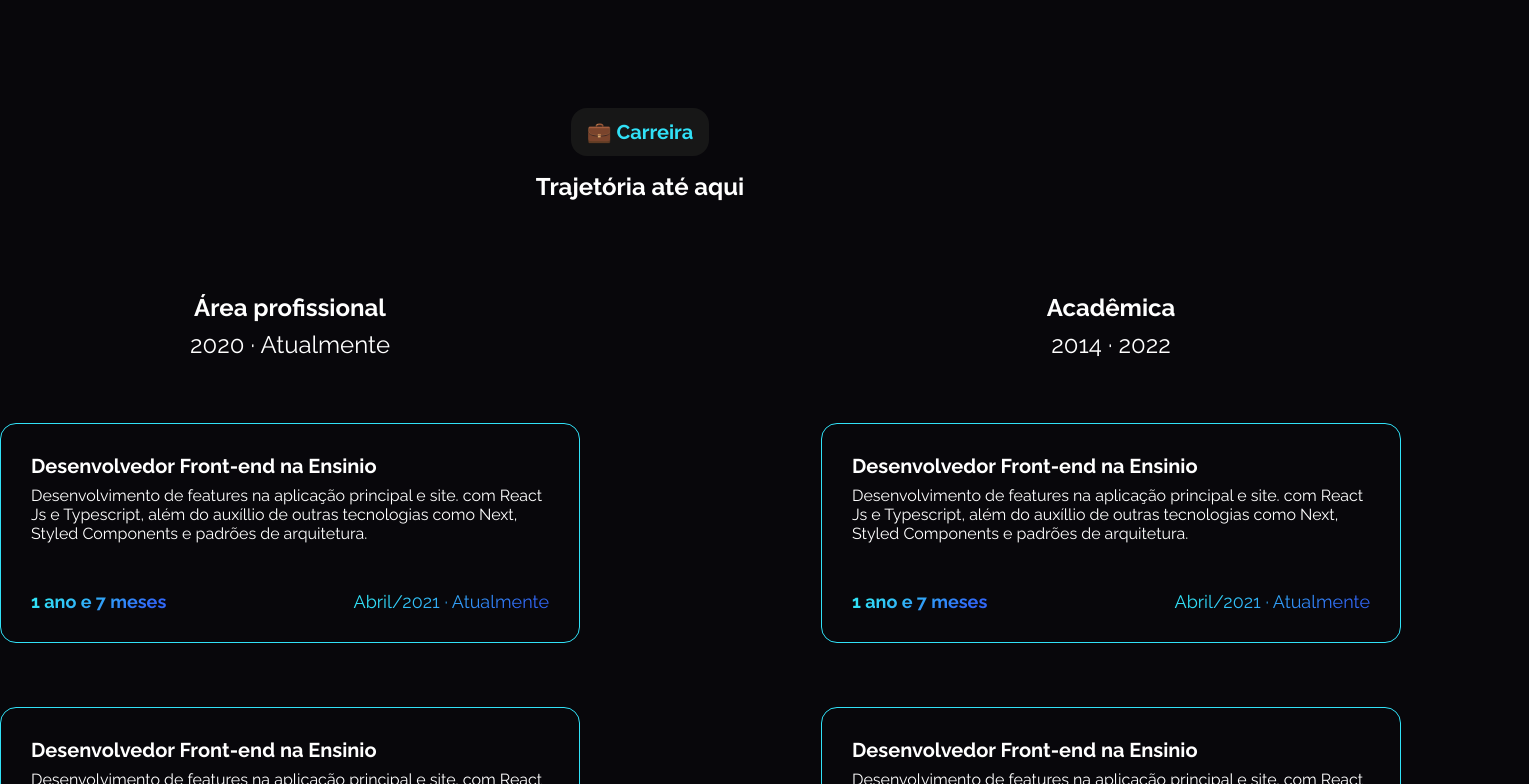
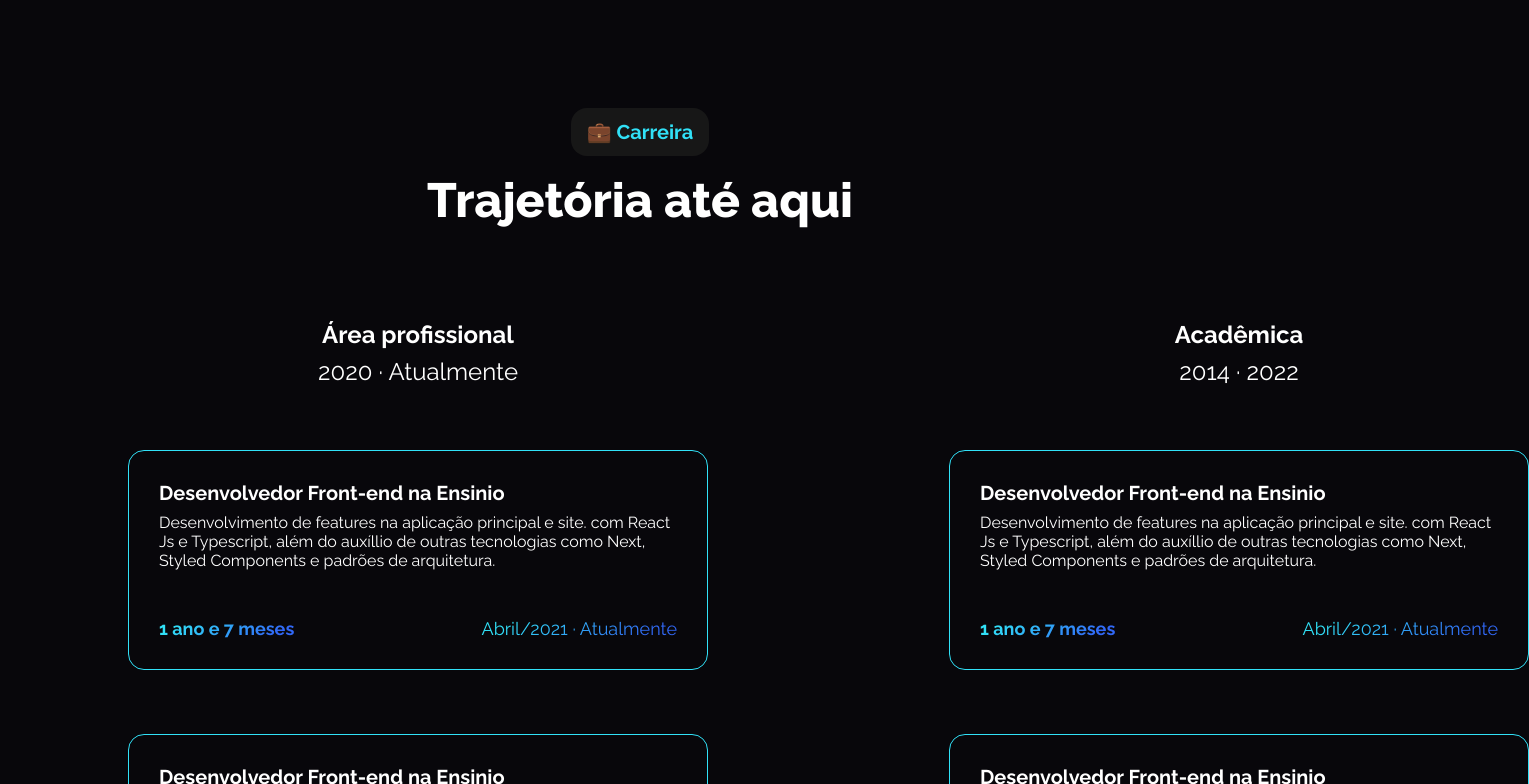
Before and after one commit to indiocode/portfolio, a React (Vite) app: page / in a window 1280 px wide. Shown: the part 2700-3484 px from the top of the page, 1529 px wide, since content can reach past the window. Built offline with nearby package versions, Linux system fonts and the light colour scheme.

Commit message:
:ambulance: updated styles on timeline

```diff
--- a/src/pages/Home/components/Timeline/styles.ts
+++ b/src/pages/Home/components/Timeline/styles.ts
@@ -8,10 +8,14 @@ export const TimelineContainer = styled.section`
 	width: 100%;
 	text-align: center;
 
+	padding: 0 8rem;
+
 	margin-top: 8.3125rem;
 
 	h1 {
 		padding: 1.75rem;
+		font-weight: 800;
+		font-size: 3rem;
 	}
 `;
 
```
